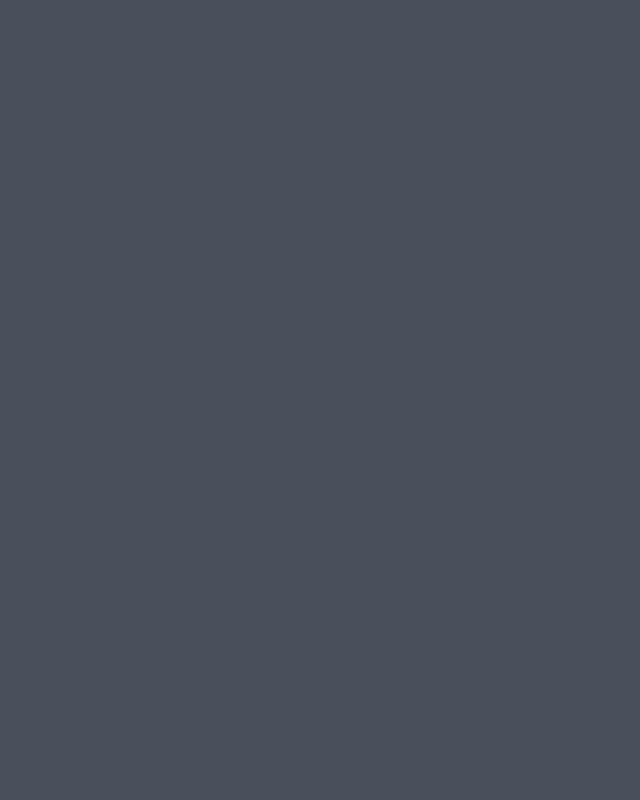
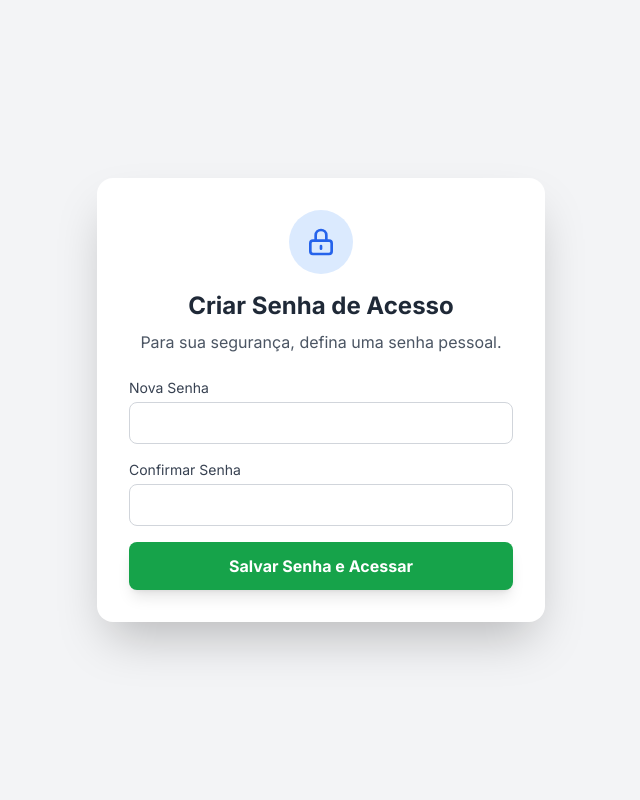
Before and after one commit to Galvao-FB/minhavagaesua, a Flask app: page /definir-senha in a window 1280 px wide. Before the commit the part shown is empty. Shown: the whole page, without its empty margins (319-959 px from the left). Run offline with Flask 3, Linux system fonts and the light colour scheme; the visitor is signed in with stand-in values (Sample User, id 1); some libraries are stand-ins or nearby versions.

Commit message:
Update definir_senha.html
mudar definir_senha de popup para pagina comum

```diff
--- a/minhavagaesua/templates/definir_senha.html
+++ b/minhavagaesua/templates/definir_senha.html
@@ -1,15 +1,16 @@
 {% extends "base.html" %}
 
 {% block content %}
-<!-- Modal Fixo para Criação de Senha -->
-<div class="fixed inset-0 bg-gray-900 bg-opacity-75 flex items-center justify-center p-4 z-50">
-    <div class="bg-white rounded-2xl shadow-2xl max-w-md w-full p-8 animate-fade-in-up">
+<!-- Esta tela agora se comporta como uma página normal, não como um modal fixo. -->
+<div class="min-h-screen flex items-center justify-center px-4">
+    <div class="bg-white rounded-2xl shadow-2xl max-w-md w-full p-8">
         <div class="text-center mb-6">
             <div class="mx-auto bg-blue-100 w-16 h-16 rounded-full flex items-center justify-center mb-4">
+                <!-- Ícone de segurança -->
                 <svg class="w-8 h-8 text-blue-600" fill="none" stroke="currentColor" viewBox="0 0 24 24"><path stroke-linecap="round" stroke-linejoin="round" stroke-width="2" d="M12 15v2m-6 4h12a2 2 0 002-2v-6a2 2 0 00-2-2H6a2 2 0 00-2 2v6a2 2 0 002 2zm10-10V7a4 4 0 00-8 0v4h8z"></path></svg>
             </div>
             <h2 class="text-2xl font-bold text-gray-800">Criar Senha de Acesso</h2>
-            <p class="text-gray-600 mt-2">Para sua segurança, defina uma senha pessoal. <br>O navegador poderá salvá-la automaticamente.</p>
+            <p class="text-gray-600 mt-2">Para sua segurança, defina uma senha pessoal.</p>
         </div>
 
         <form method="POST" class="space-y-4">
```
